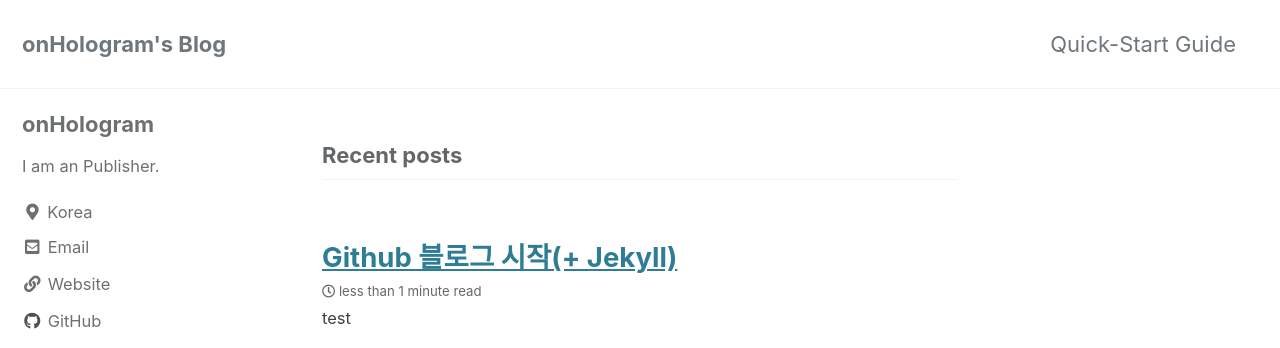
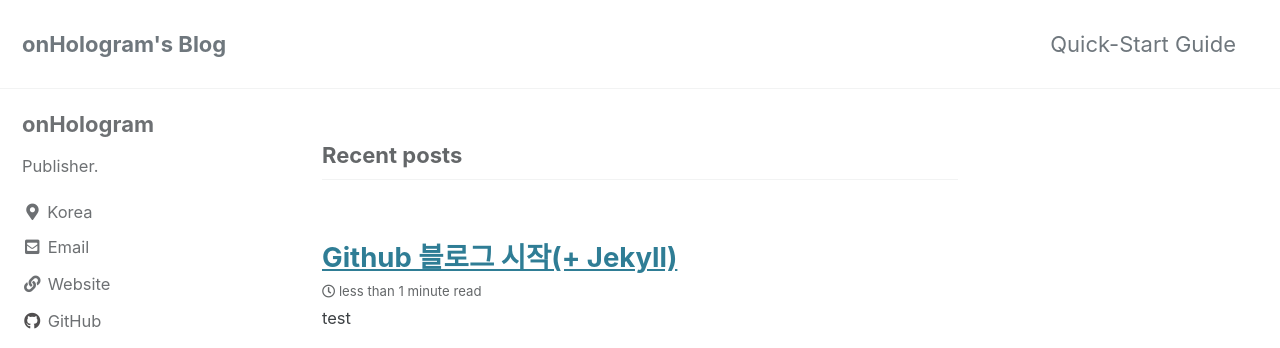
Before and after one commit to onhologram/onhologram.github.io, a Jekyll site: the page built from index.html, in a window 1280 px wide. Shown: the top 348 px of the page. Built offline with Jekyll 4.4.1, drawn with Linux system fonts in a browser that asks for light colours; cached includes are drawn as plain includes; the list of posts is cut into pages by our own code.

```diff
--- a/_config.yml
+++ b/_config.yml
@@ -95,7 +95,7 @@ analytics:
 author:
   name             : "onHologram"
   avatar           : # path of avatar image, e.g. "/assets/images/bio-photo.jpg"
-  bio              : "I am an Publisher."
+  bio              : "Publisher."
   location         : "Korea"
   email            : "glintzero@gmail.com"
   links:
```
